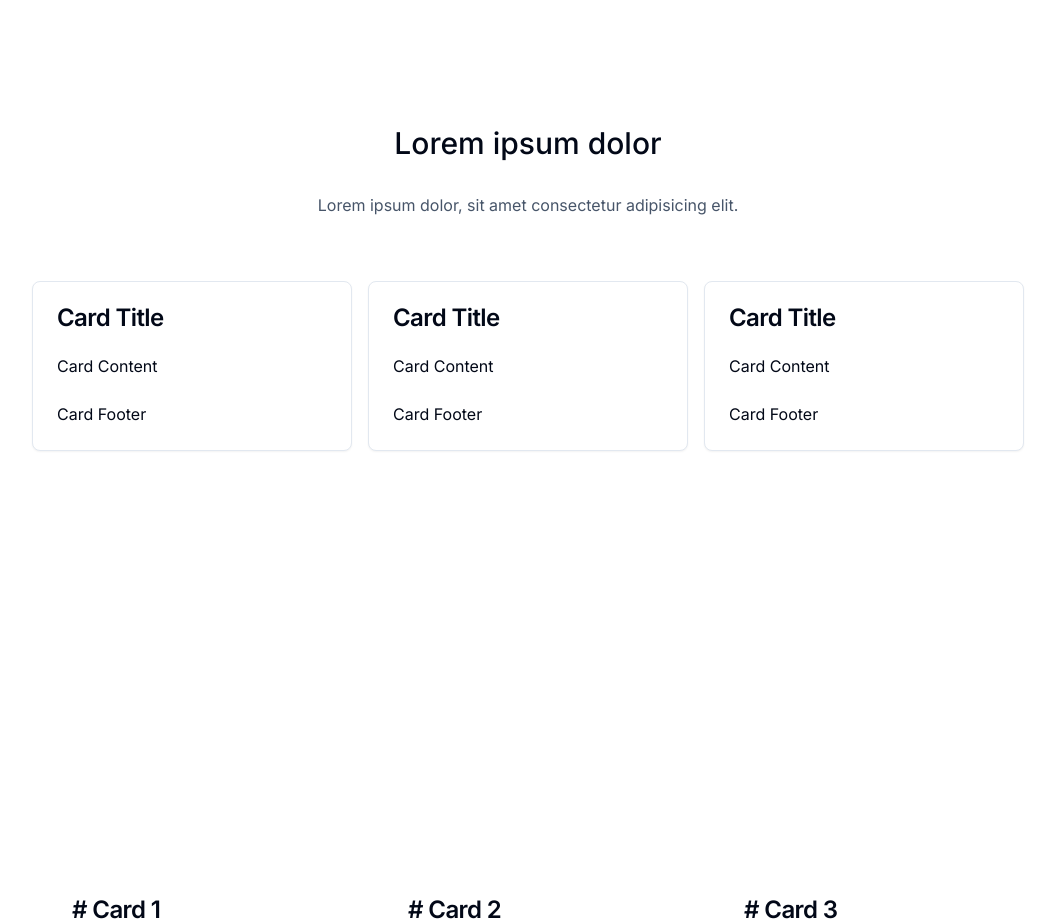
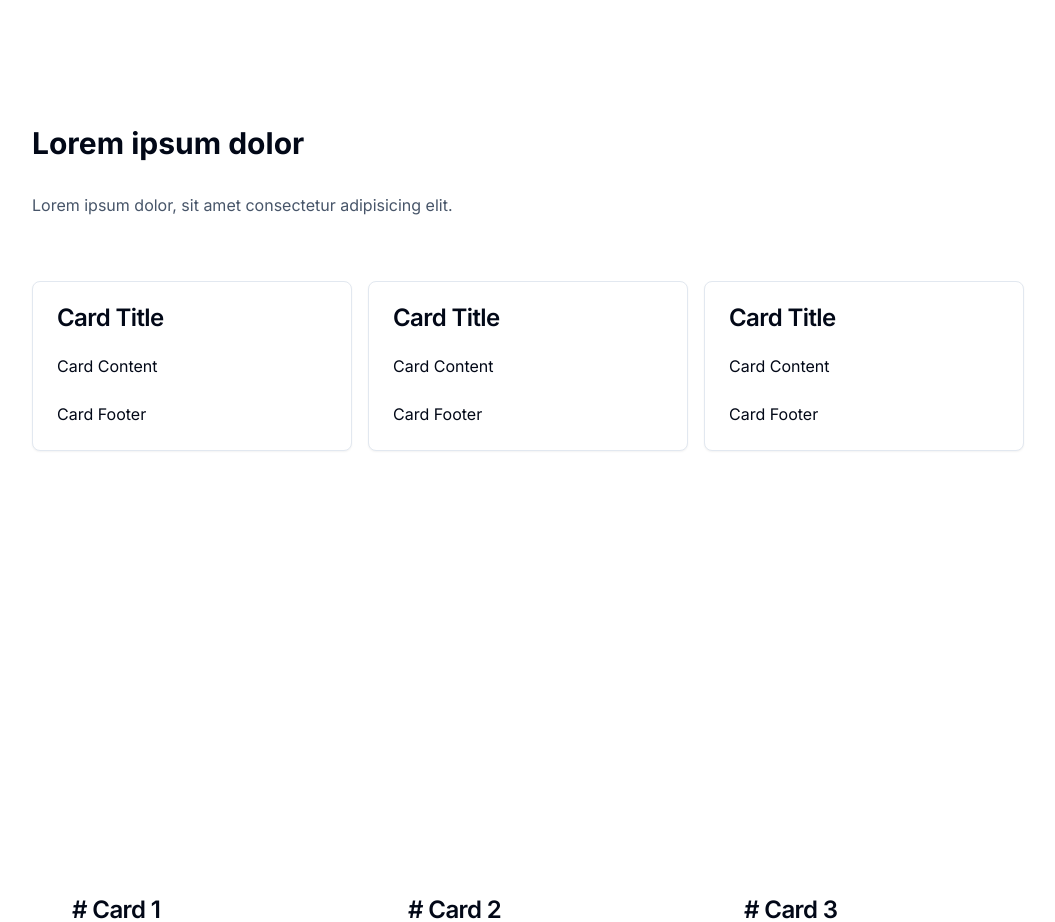
Before and after one commit to sasha1107/framer-sample, a Next.js app: page / in a window 1280 px wide. Shown: the part 880-1802 px from the top of the page, without its empty margins (112-1167 px from the left). Built offline with nearby package versions, Linux system fonts and the light colour scheme.

Commit message:
feat: CardSection에 text animation 추가

```diff
--- a/src/sections/CardSection.tsx
+++ b/src/sections/CardSection.tsx
@@ -8,12 +8,14 @@ import {
 } from "@/components/ui/card";
 import { motion, Variants } from "framer-motion";
 
-const cardVariants: Variants = {
+const textVariants: Variants = {
   offscreen: {
-    y: 300,
+    opacity: 0,
+    x: -300,
   },
   onscreen: {
-    y: 0,
+    opacity: 1,
+    x: 0,
     rotate: 0,
     transition: {
       type: "spring",
@@ -22,18 +24,43 @@ const cardVariants: Variants = {
     },
   },
 };
+const cardVariants: Variants = {
+  offscreen: {
+    opacity: 0,
+    y: -50,
+  },
+  onscreen: {
+    opacity: 1,
+    y: 0,
+    rotate: 0,
+    transition: {
+      type: "spring",
+      bounce: 0.4,
+      duration: 0.8,
+      delay: 0.8,
+    },
+  },
+};
 const CardSection = () => {
   return (
     <section className="h-main p-20 flex justify-center items-center">
       <div className="flex flex-col gap-8 items-center">
-        <h1 className="text-3xl font-medium">Lorem ipsum dolor</h1>
-        <p className="text-slate-600">
-          Lorem ipsum dolor, sit amet consectetur adipisicing elit.
-        </p>
+        <motion.div
+          className="flex flex-col gap-8 w-full text-left"
+          initial="offscreen"
+          whileInView="onscreen"
+          // viewport={{ once: true }}
+          variants={textVariants}
+        >
+          <h1 className="text-3xl font-bold">Lorem ipsum dolor</h1>
+          <p className="text-slate-600">
+            Lorem ipsum dolor, sit amet consectetur adipisicing elit.
+          </p>
+        </motion.div>
         <motion.div
           initial="offscreen"
           whileInView="onscreen"
-          viewport={{ once: true, amount: 0.8 }}
+          // viewport={{ once: true }}
         >
           <div className="grid grid-cols-3 gap-4 mt-8">
             <motion.div variants={cardVariants}>
```
